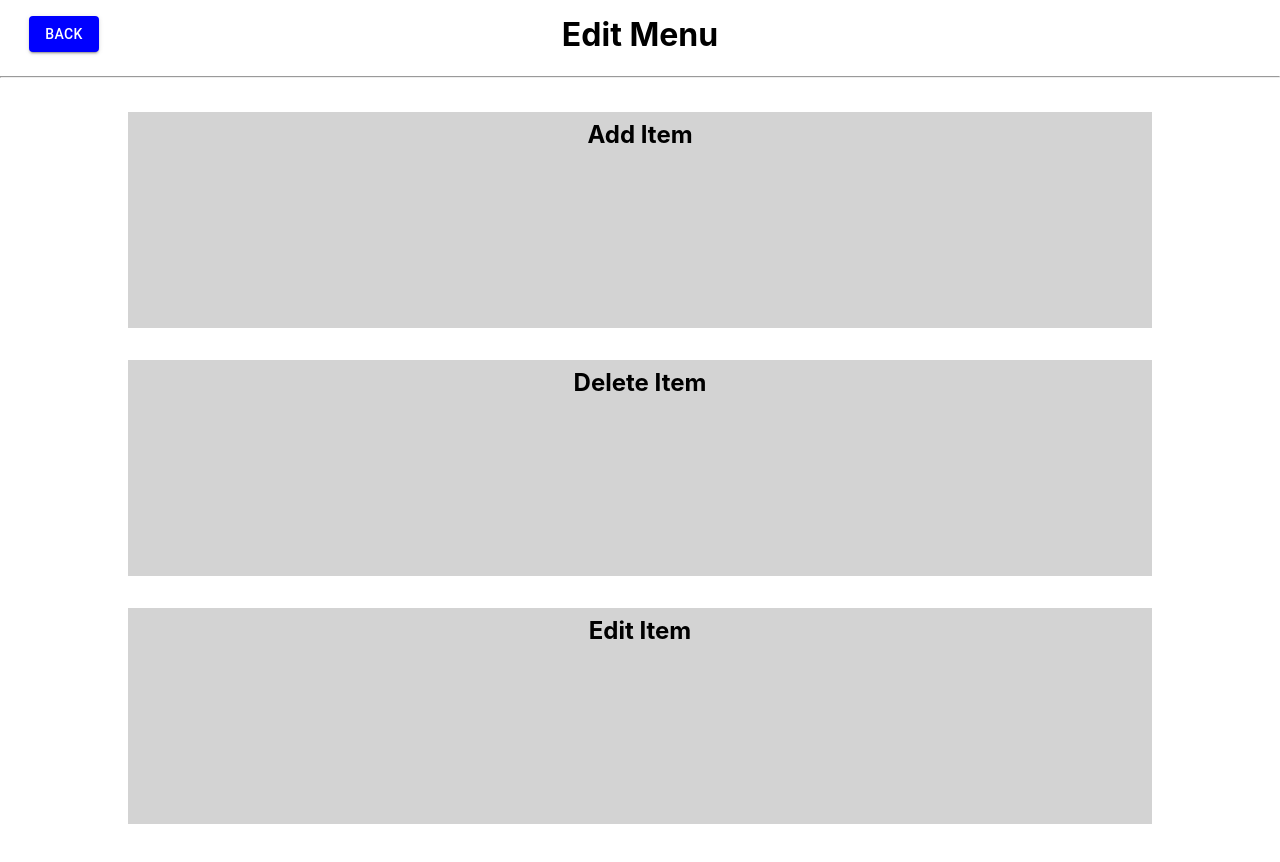
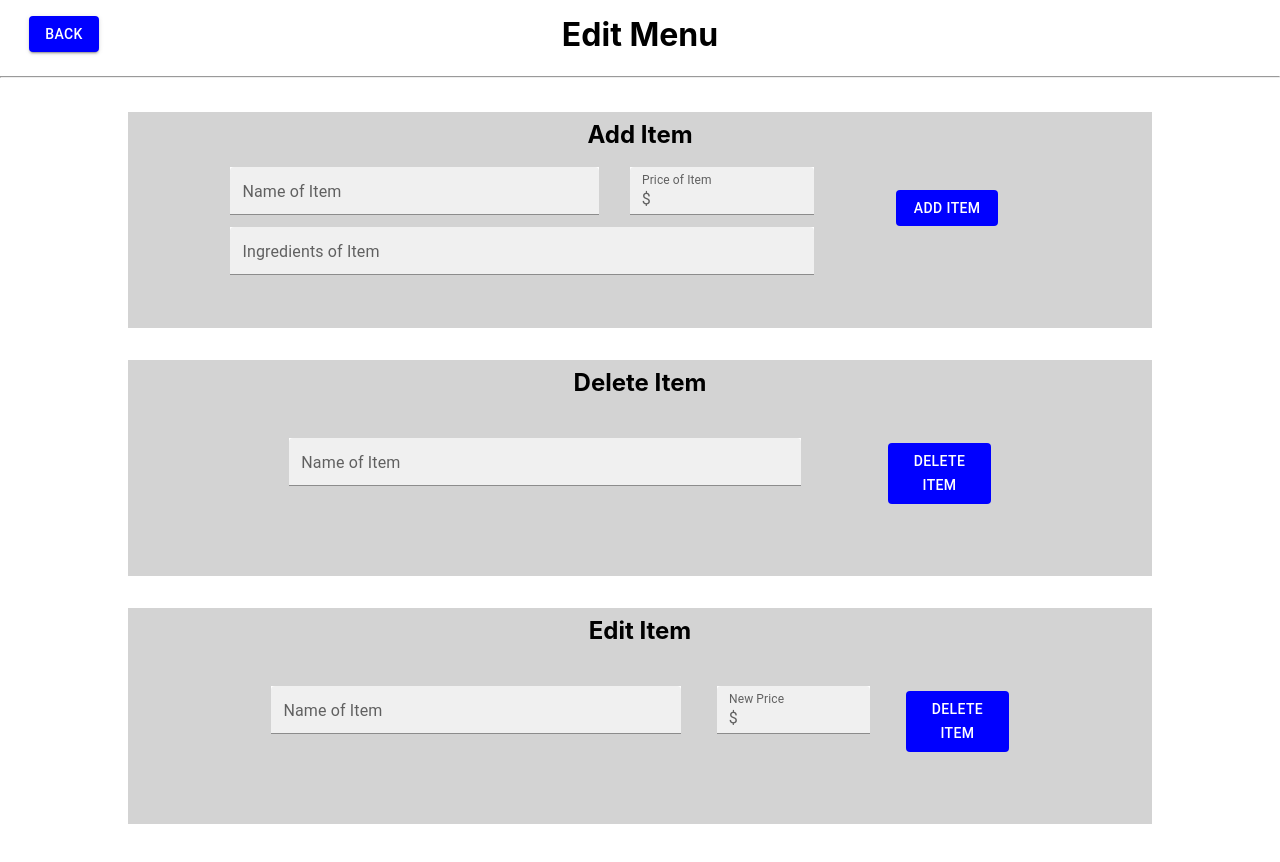
Before and after one commit to reaganreit/practice2, a React (Create React App) app in the folder frontend/: page /editMenu in a window 1280 px wide. Built offline with nearby package versions, Linux system fonts and the light colour scheme.

Commit message:
finished basic gui for edit menu actions

```diff
--- a/frontend/src/Pages/EditMenu.js
+++ b/frontend/src/Pages/EditMenu.js
@@ -1,23 +1,48 @@
 import Header from "../Components/Header";
 import { TextField } from "@mui/material";
-import { useTheme } from '@mui/material/styles';
-import { Button } from "@mui/material"
-import { DataGrid } from '@mui/x-data-grid';
-import ThreeColRow from "../Components/ThreeColRow";
+import InputAdornment from '@mui/material/InputAdornment';
+import {Button} from "@mui/material";
 
 const EditMenu = () => {
     return (
         <div style = {{ height: "100%" }}>
             <Header title = "Edit Menu" path = "/cashiergui"></Header>
             <div style = {{ height: "90%", paddingBottom: "2.5%" }}>
-                <div className="addItem" style = {{ height: "30%", width: "80%", marginLeft: "10%", marginTop: "2.5%", backgroundColor: "lightgrey", textAlign: "center"}}>
-                    <h2 style = {{ paddingTop: ".75%" }}>Add Item</h2>
+                <div className="addItem" style = {{ height: "30%", width: "80%", marginLeft: "10%", marginTop: "2.5%", backgroundColor: "lightgrey"}}>
+                    <h2 style = {{ paddingTop: ".75%", textAlign: "center" }}>Add Item</h2>
+                    <span style = {{ display: "flex"}}>
+                        <div style = {{ width: "60%", height: "70%", marginLeft: "10%"}}>
+                            <article style = {{ marginTop: "3%", marginBottom: "2%" }}>
+                                <TextField size="small" label="Name of Item" variant="filled" style = {{ width: "60%", marginRight: "5%", backgroundColor: "white"}}/>
+                                <TextField size="small" label="Price of Item" variant="filled"
+                                    InputProps={{
+                                        startAdornment: <InputAdornment position="start">$</InputAdornment>,
+                                    }}
+                                    style = {{ width: "30%", marginRight: "5%", backgroundColor: "white"}} />
+                            </article>
+                            <TextField size="small" label="Ingredients of Item" variant="filled" style = {{ width: "95%", marginRight: "5%", backgroundColor: "white"}}/>
+                        </div>
+                        <Button style = {{ height: "7.5%", width: "10%", marginLeft: "5%", marginTop: "4%", color: "white", backgroundColor: "blue" }}>Add Item</Button>
+                    </span>
                 </div>
                 <div className="deleteItem" style = {{ height: "30%", width: "80%", marginLeft: "10%", marginTop: "2.5%", backgroundColor: "lightgrey", textAlign: "center" }}>
                     <h2 style = {{ paddingTop: ".75%" }}>Delete Item</h2>
+                    <div>
+                        <TextField size="small" label="Name of Item" variant="filled" style = {{ width: "50%", marginTop: "4%", marginRight: "5%", backgroundColor: "white"}}/>
+                        <Button style = {{ height: "10%", width: "10%", marginLeft: "3.5%", marginTop: "4.5%", color: "white", backgroundColor: "blue" }}>Delete Item</Button>
+                    </div>
                 </div>
                 <div className="editItem" style = {{ height: "30%", width: "80%", marginLeft: "10%", marginTop: "2.5%", backgroundColor: "lightgrey", textAlign: "center" }}>
                     <h2 style = {{ paddingTop: ".75%" }}>Edit Item</h2>
+                    <div>
+                        <TextField size="small" label="Name of Item" variant="filled" style = {{ width: "40%", marginTop: "4%", marginRight: "3.5%", backgroundColor: "white"}}/>
+                        <TextField size="small" label="New Price" variant="filled"
+                            InputProps={{
+                                startAdornment: <InputAdornment position="start">$</InputAdornment>,
+                            }}
+                            style = {{ width: "15%", marginTop: "4%", backgroundColor: "white"}} />
+                        <Button style = {{ height: "10%", width: "10%", marginLeft: "3.5%", marginTop: "4.5%", color: "white", backgroundColor: "blue" }}>Delete Item</Button>
+                    </div>
                 </div>
             </div>
 
```
